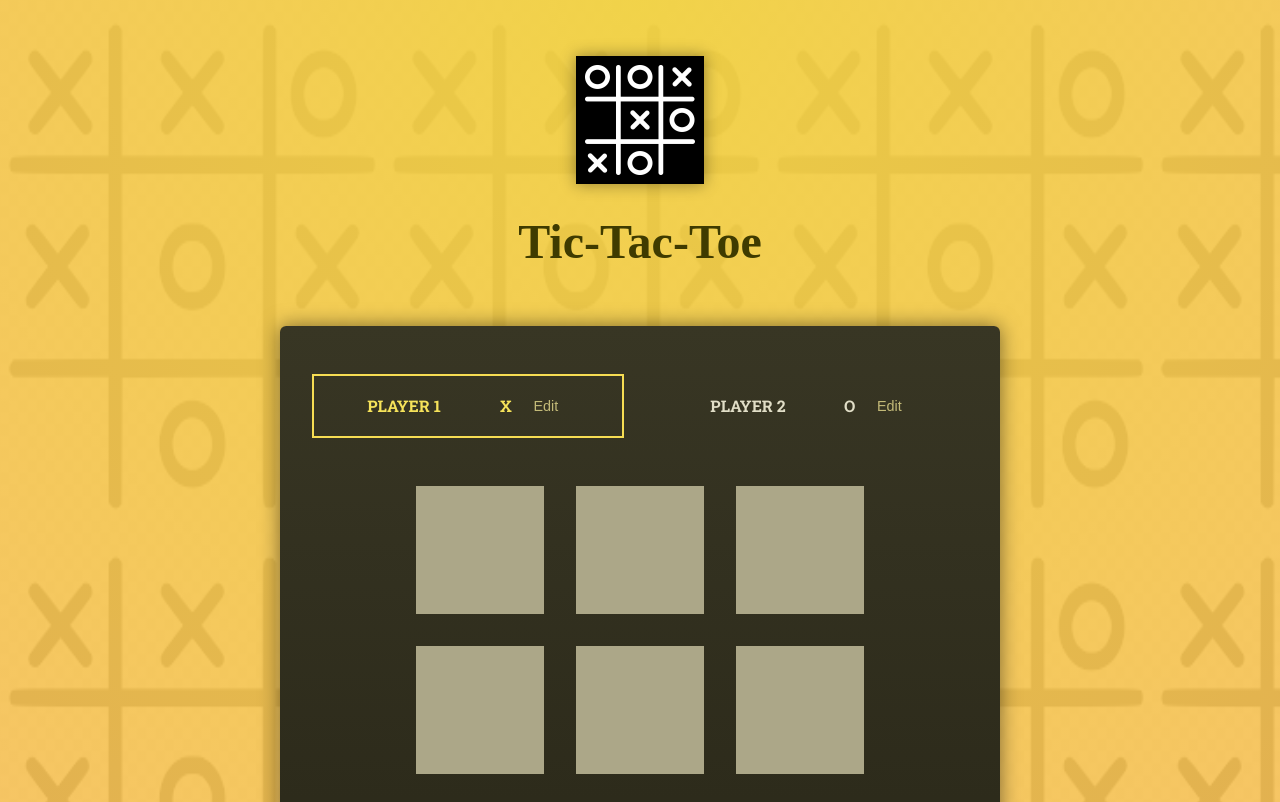
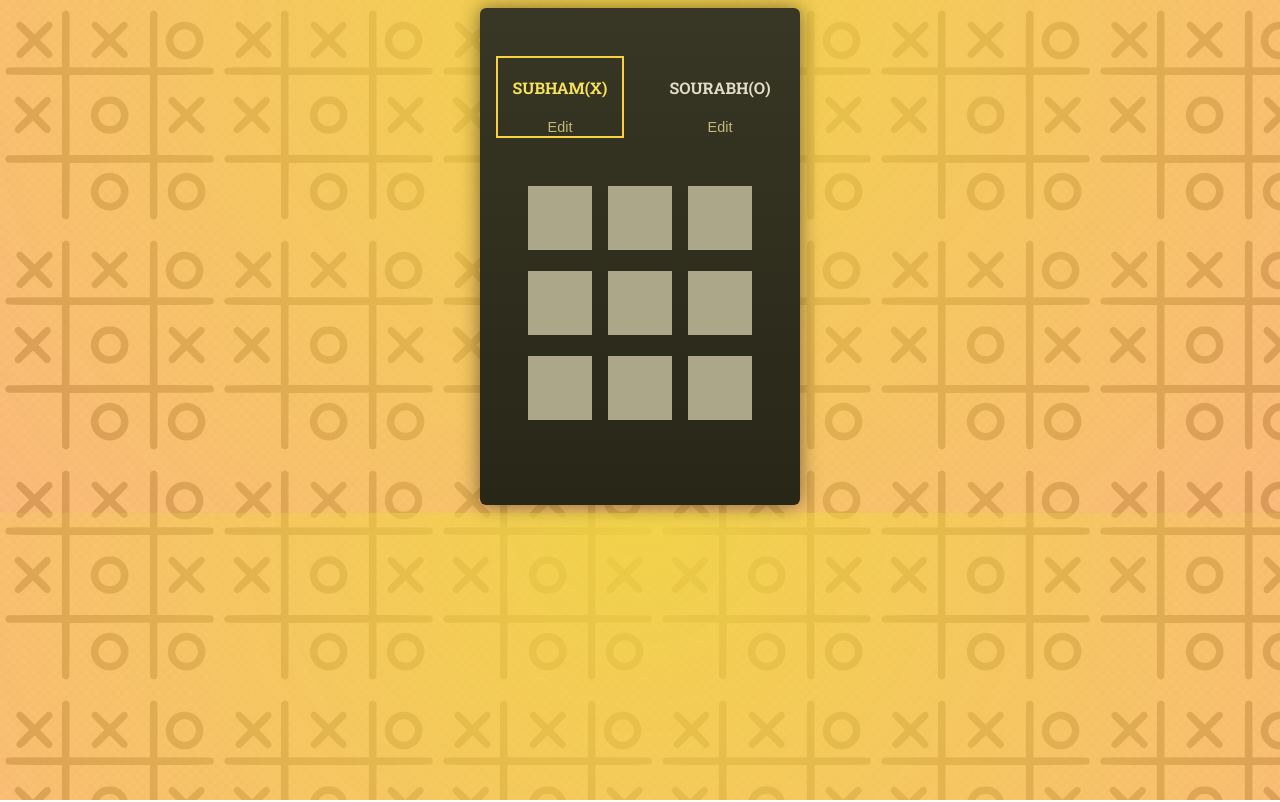
Before and after one commit to subhamsourabh265/Tic_Tac_Toe_React, a React (Create React App) app: page / in a window 1280 px wide. Shown: the top 802 px of the page. Built offline with nearby package versions, Linux system fonts and the light colour scheme; a web font is replaced by a local one.

Commit message:
final commit

```diff
--- a/public/index.html
+++ b/public/index.html
@@ -28,10 +28,10 @@
   </head>
   <body>
     <noscript>You need to enable JavaScript to run this app.</noscript>
-    <header>
+    <!-- <header>
       <img src="%PUBLIC_URL%/logo192.png" alt="logo image">
       <h1>Tic-Tac-Toe</h1>
-    </header>
+    </header> -->
     <div id="root"></div>
   </body>
 </html>
--- a/src/App.jsx
+++ b/src/App.jsx
@@ -25,8 +25,8 @@ function derivedActivePlayer(gameTurns) {
 
 function App() {
   const [players, setPlayers] = useState({
-    X: 'Player 1',
-    O: 'Player 2'
+    X: 'Subham',
+    O: 'Sourabh'
   });
   const [gameTurns, setGameTurns] = useState([]);
   // const [hasWinner, setHasWinner] = useState(false);
@@ -43,6 +43,7 @@ function App() {
     }
 
   let winner;
+  let winnerBoxes;
 
   for (const combination of WINNING_COMBINATIONS) {
       const firstSquareSymbol = gameBoard[combination[0].row][combination[0].col];
@@ -51,6 +52,11 @@ function App() {
 
       if (firstSquareSymbol && firstSquareSymbol === secondSquareSymbol && firstSquareSymbol === thirdSquareSymbol) {
         winner = players[firstSquareSymbol];
+        winnerBoxes = {
+          first: [combination[0].row, combination[0].col],
+          second: [combination[1].row, combination[1].col],
+          third: [combination[2].row, combination[2].col]
+        }
       }
   }
 
@@ -101,20 +107,20 @@ function App() {
       <div id="game-container">
         <ol id="players" className="highlight-player">
           <Player
-            initialName="Player 1"
+            initialName="Subham"
             symbol="X"
             isActive={activePlayer === "X"}
             onChangeName={handlePlayerNameChange}
           />
           <Player
-            initialName="Player 2"
+            initialName="Sourabh"
             symbol="O"
             isActive={activePlayer === "O"}
             onChangeName={handlePlayerNameChange}
           />
         </ol>
         {(winner || hasDraw) && <GameOver winner={winner} onRestart={handleRestart}/>}
-        <GameBoard selectSquare={changlePlayer} board={gameBoard} />
+        <GameBoard selectSquare={changlePlayer} board={gameBoard} winnerBoxes={winnerBoxes} />
       </div>
       {/* <Log turns={gameTurns}/> */}
     </main>
--- a/src/components/GameBoard/GameBoard.jsx
+++ b/src/components/GameBoard/GameBoard.jsx
@@ -1,4 +1,19 @@
-export default function GameBoard({selectSquare, board}) {
+export default function GameBoard({selectSquare, board, winnerBoxes}) {
+
+  const getStyle = (row, col) => {
+    if (winnerBoxes && winnerBoxes.first){
+      if(
+        (row === winnerBoxes['first'][0] && col === winnerBoxes['first'][1]) ||
+        (row === winnerBoxes['second'][0] && col === winnerBoxes['second'][1]) ||
+        (row === winnerBoxes['third'][0] && col === winnerBoxes['third'][1])
+      ) {
+        return {
+          background: '#fbfb20'
+        };
+      }
+    }
+
+  }
 
   return (
     <ol id="game-board">
@@ -8,6 +23,7 @@ export default function GameBoard({selectSquare, board}) {
             {row.map((playerSymbol, colIndex) => (
               <li key={colIndex}>
                 <button
+                  style={getStyle(rowIndex, colIndex)}
                   disabled={playerSymbol !== null}
                   onClick={() => selectSquare(rowIndex, colIndex)}
                 >
--- a/src/components/Player/Player.jsx
+++ b/src/components/Player/Player.jsx
@@ -23,8 +23,7 @@ export default function Player({initialName, symbol, isActive, onChangeName}) {
     return (
         <li className={isActive ? 'active' : undefined}>
             <span className="player">
-              {!isEditing?<span className="player-name">{playerName}</span>: <input type="text" onChange={changePlayerName} required value={playerName} />}
-              <span className="player-symbol">{symbol}</span>
+              {!isEditing?<span className="player-name">{playerName}({symbol})</span>: <input type="text" onChange={changePlayerName} required value={playerName} />}
             </span>
             <button onClick={clickHandler}>{isEditing? 'Save' : 'Edit'}</button>
           </li>
--- a/src/index.css
+++ b/src/index.css
@@ -19,9 +19,6 @@ body {
     rgba(250, 176, 103, 0.87)
   ),
   url('assets/bg-pattern.png');
-  background-repeat: repeat;
-  background-size: 100% 100%, 30% 30%, 100% 100%;
-  min-height: 110rem;
   -webkit-font-smoothing: antialiased;
   -moz-osx-font-smoothing: grayscale;
 }
@@ -45,8 +42,8 @@ h1 {
 }
 
 #game-container {
-  max-width: 45rem;
-  margin: 3rem auto;
+  max-width: 20rem;
+  margin: 0 auto;
   padding: 2rem;
   border-radius: 6px;
   background: linear-gradient(#383624, #282617);
@@ -69,6 +66,7 @@ h1 {
   align-items: center;
   width: 50%;
   border: 2px solid transparent;
+  flex-direction: column;
 }
 
 #players.highlight-player li.active {
@@ -160,7 +158,7 @@ ol {
   display: flex;
   flex-wrap: wrap;
   justify-content: center;
-  gap: 2rem;
+  gap: 1rem;
   margin: 3rem 0;
   padding: 0;
   flex-direction: column;
@@ -170,21 +168,21 @@ ol {
   display: flex;
   flex-wrap: wrap;
   justify-content: center;
-  gap: 2rem;
+  gap: 1rem;
   margin: 0;
   padding: 0;
 }
 
 #game-board button {
-  width: 8rem;
-  height: 8rem;
+  width: 4rem;
+  height: 4rem;
   border: none;
   background: #aca788;
   color: #3f3b00;
-  font-size: 5rem;
+  font-size: 3rem;
   cursor: pointer;
   font-family: 'Caprasimo', cursive;
-  padding: 1rem;
+  /* padding: 1rem; */
 }
 
 #game-over {
@@ -197,7 +195,7 @@ ol {
   flex-direction: column;
   justify-content: center;
   align-items: center;
-  background-color: rgba(40, 38, 23, 0.95);
+  background-color: rgba(40, 38, 23, 0.80);
   animation: pop-in 0.5s cubic-bezier(0.68, -0.55, 0.65, 0.52);
 }
 
```
Also changed, not shown: firebase.json (added), 2 other files (tests, documents, lock files or other folders).
